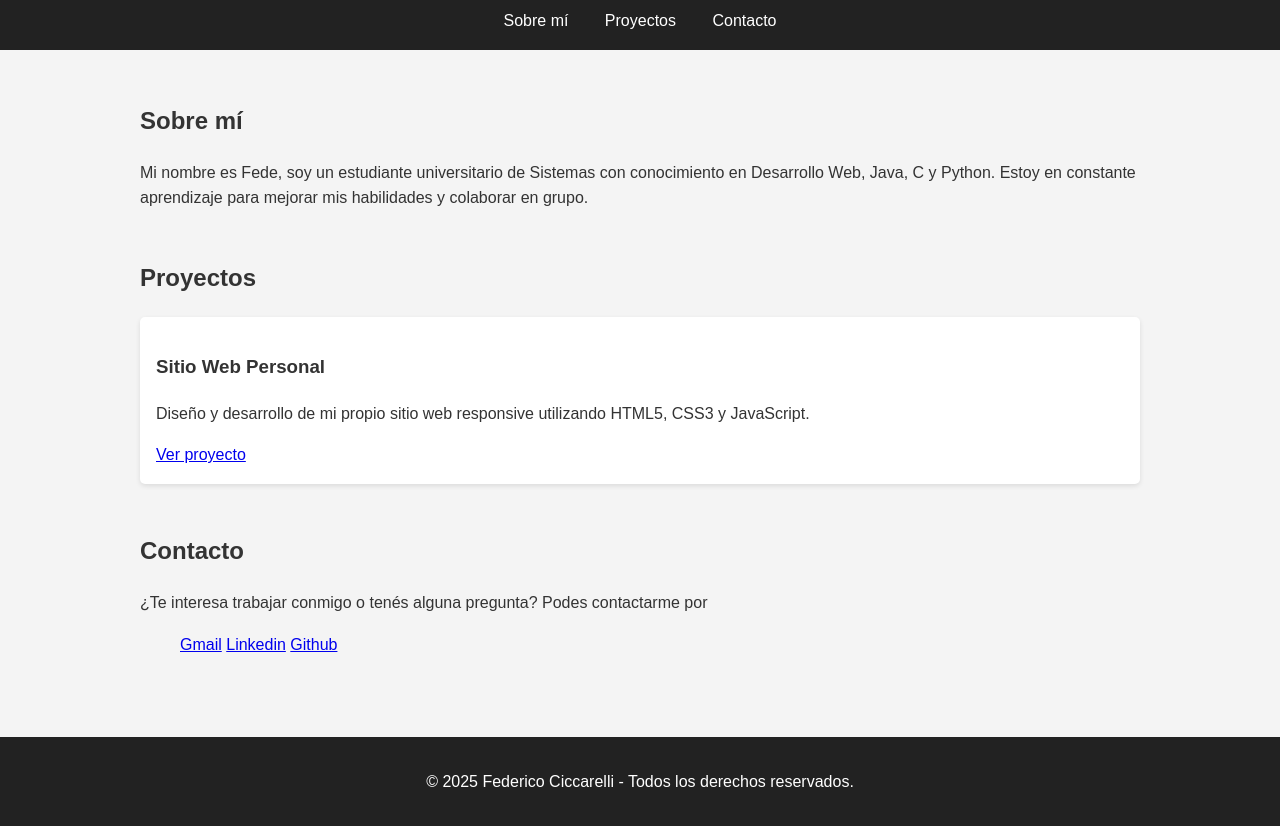
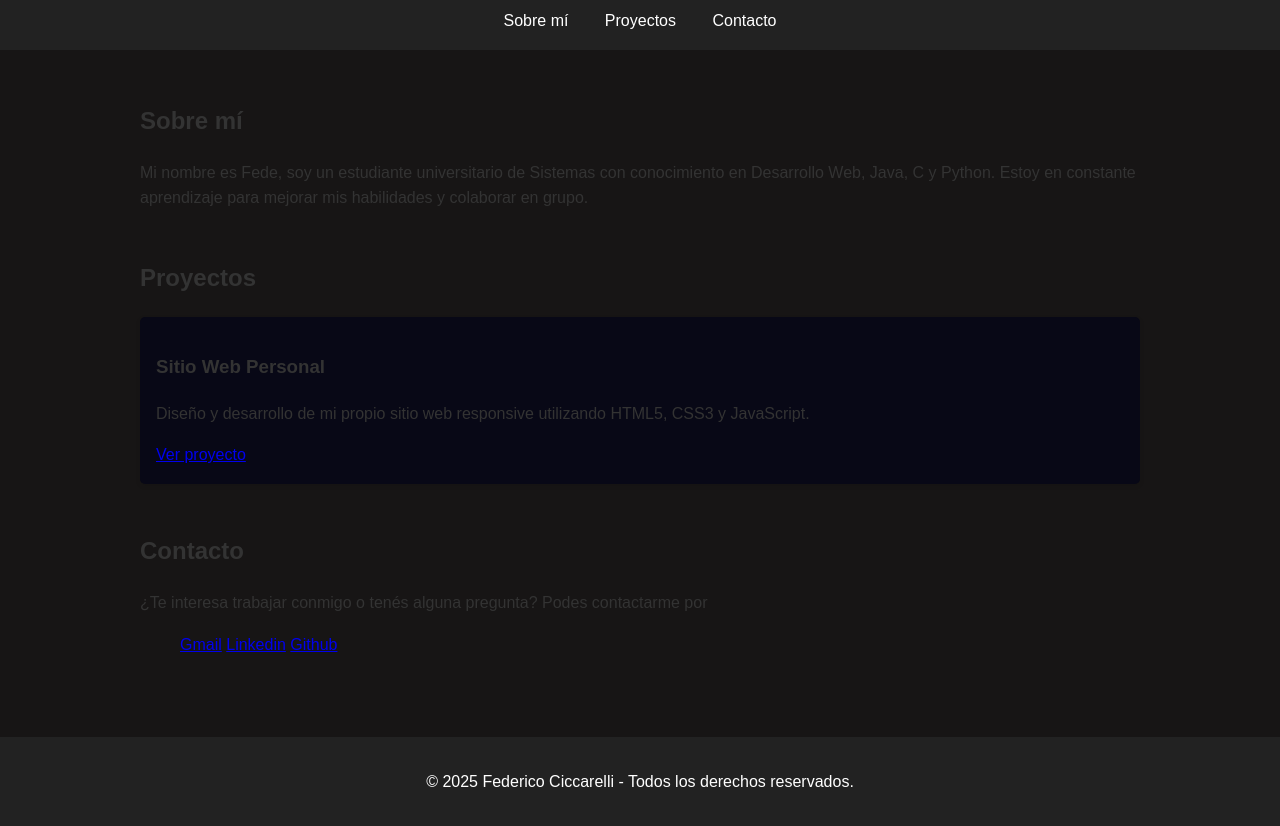
Before and after one commit to Frelly16/Frelly16.github.io, a plain HTML site: page index.html in a window 1280 px wide. Shown: the part 102-928 px from the top of the page. Drawn offline with Linux system fonts and the light colour scheme.

Commit message:
index-darkmode

```diff
--- a/index.html
+++ b/index.html
@@ -14,7 +14,7 @@
             margin: 0;
             font-family: Arial, sans-serif;
             line-height: 1.6;
-            background-color: #f4f4f4;
+            background-color: #171515;
             color: #333;
         }
         header {
@@ -37,7 +37,7 @@
             margin-bottom: 3rem;
         }
         .proyecto {
-            background: #fff;
+            background: #080816;
             padding: 1rem;
             border-radius: 5px;
             margin-bottom: 1rem;
```
